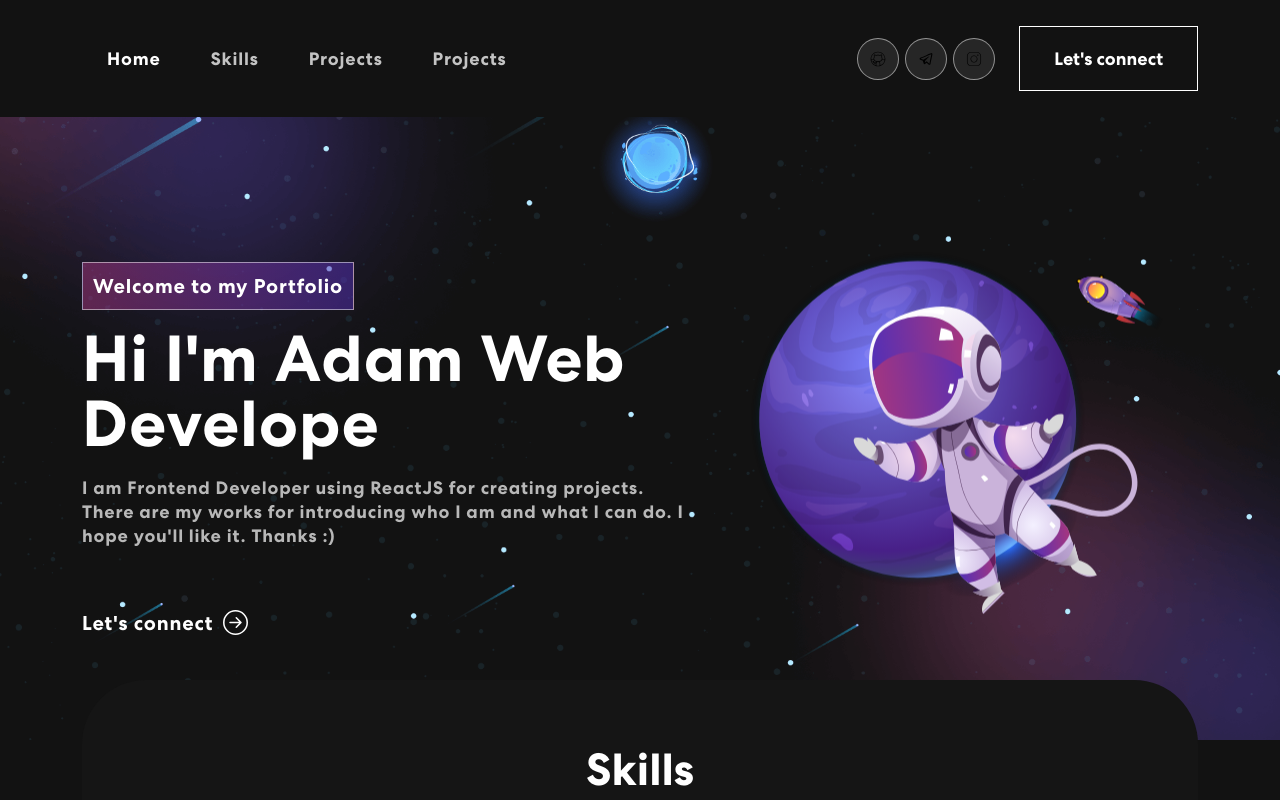
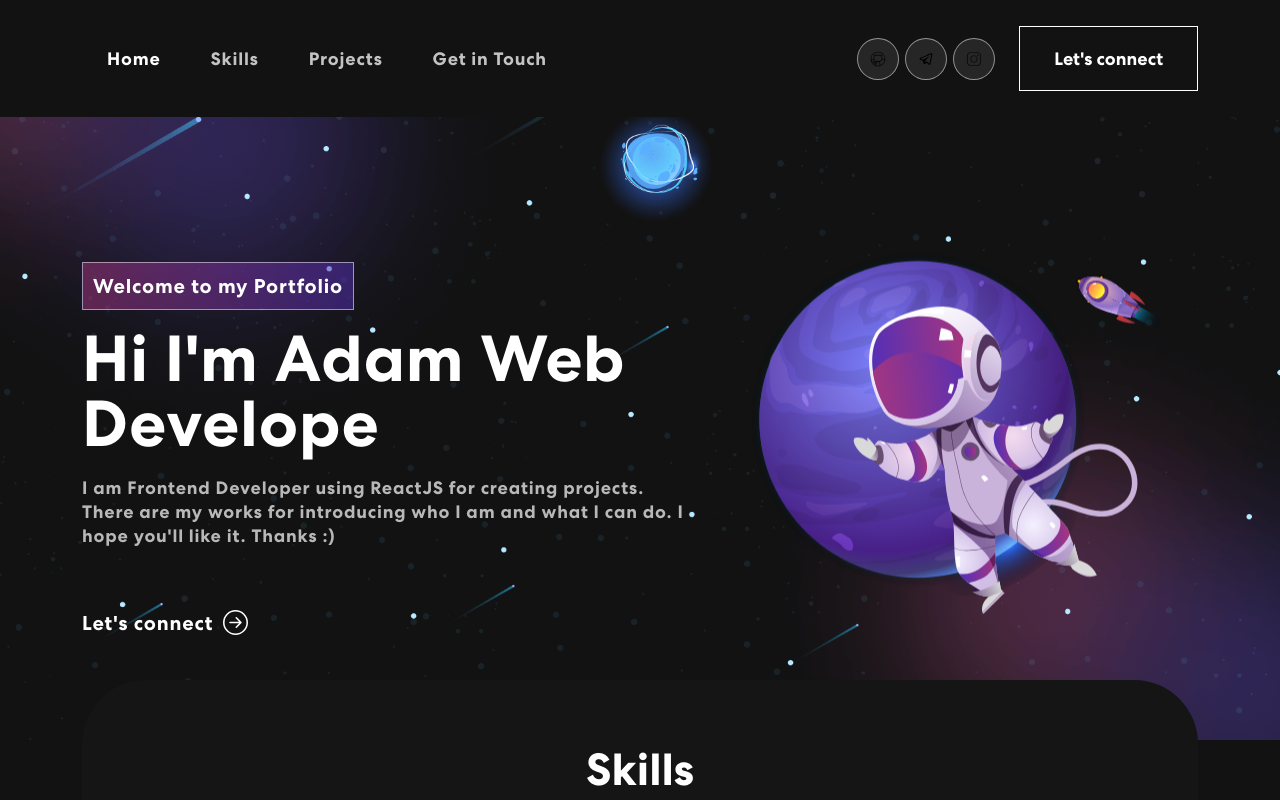
Before and after one commit to Esmurzelly/portfolio, a React (Create React App) app: page / in a window 1280 px wide. Shown: the top 800 px of the page. Built offline with nearby package versions, Linux system fonts and the light colour scheme; no server answers.

Commit message:
fixing_navbars_bags

```diff
--- a/src/components/NavBar/NavBar.jsx
+++ b/src/components/NavBar/NavBar.jsx
@@ -63,7 +63,7 @@ const NavBar = () => {
                   className={aciveLink === 'connect' ? 'active navbar-link' : 'navbar-link'}
                   onClick = {() => onUpdateActiveLink('connect')}
                 >
-                  Projects
+                  Get in Touch
                 </Nav.Link>
               </Nav>
               <span className='navbar-text'>
```
